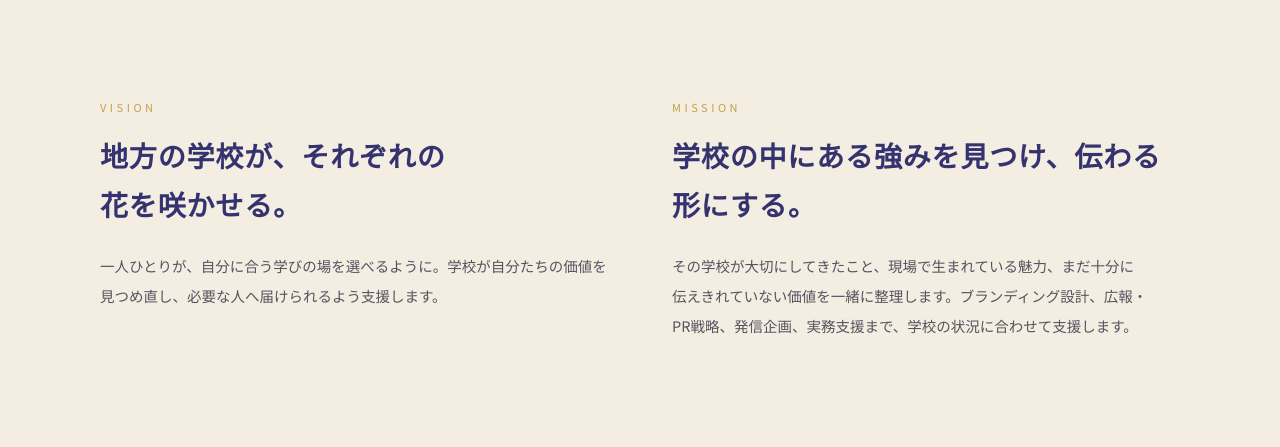
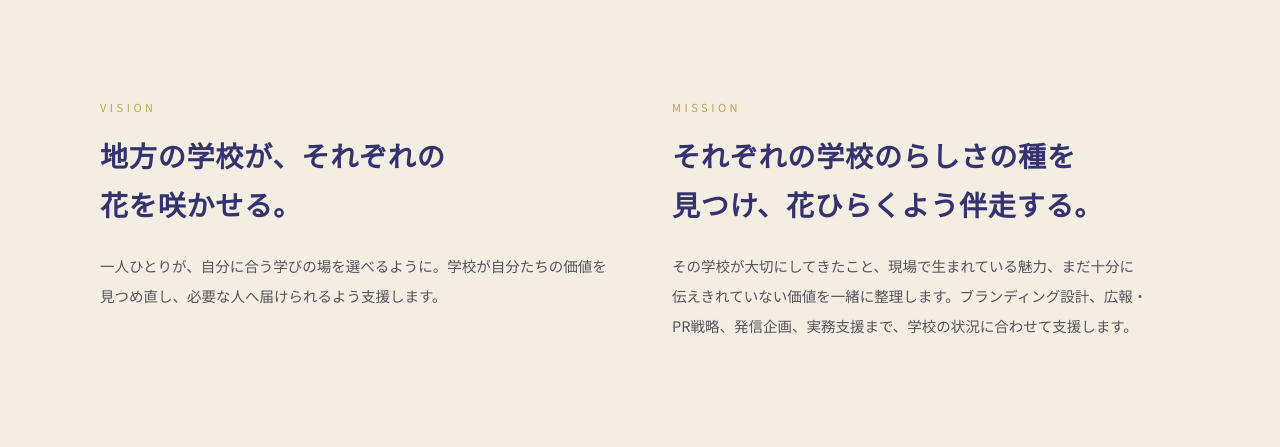
Before and after one commit to karrie0216/hanaui-pr-site, a plain HTML site: page About.html in a window 1280 px wide. Shown: the part 1100-1547 px from the top of the page. Drawn offline with nearby package versions, Linux system fonts and the light colour scheme.

Commit message:
Update Mission title

```diff
--- a/About.html
+++ b/About.html
@@ -68,7 +68,7 @@
       </div>
       <div>
         <span style="font-size: 11px; letter-spacing: .32em; color: #C2A24C; text-transform: uppercase;">Mission</span>
-        <h2 style="font-family: var(--font-head); font-size: clamp(20px, 2.2vw, 28px); line-height: 1.75; color: #34336F; margin: 16px 0 0; letter-spacing: .03em;">学校の中にある強みを見つけ、伝わる形にする。</h2>
+        <h2 style="font-family: var(--font-head); font-size: clamp(20px, 2.2vw, 28px); line-height: 1.75; color: #34336F; margin: 16px 0 0; letter-spacing: .03em;">それぞれの学校のらしさの種を見つけ、花ひらくよう伴走する。</h2>
         <p style="font-size: 14.5px; line-height: 2.05; color: #56535E; margin: 20px 0 0;">その学校が大切にしてきたこと、現場で生まれている魅力、まだ十分に伝えきれていない価値を一緒に整理します。ブランディング設計、広報・PR戦略、発信企画、実務支援まで、学校の状況に合わせて支援します。</p>
       </div>
     </div>
```
